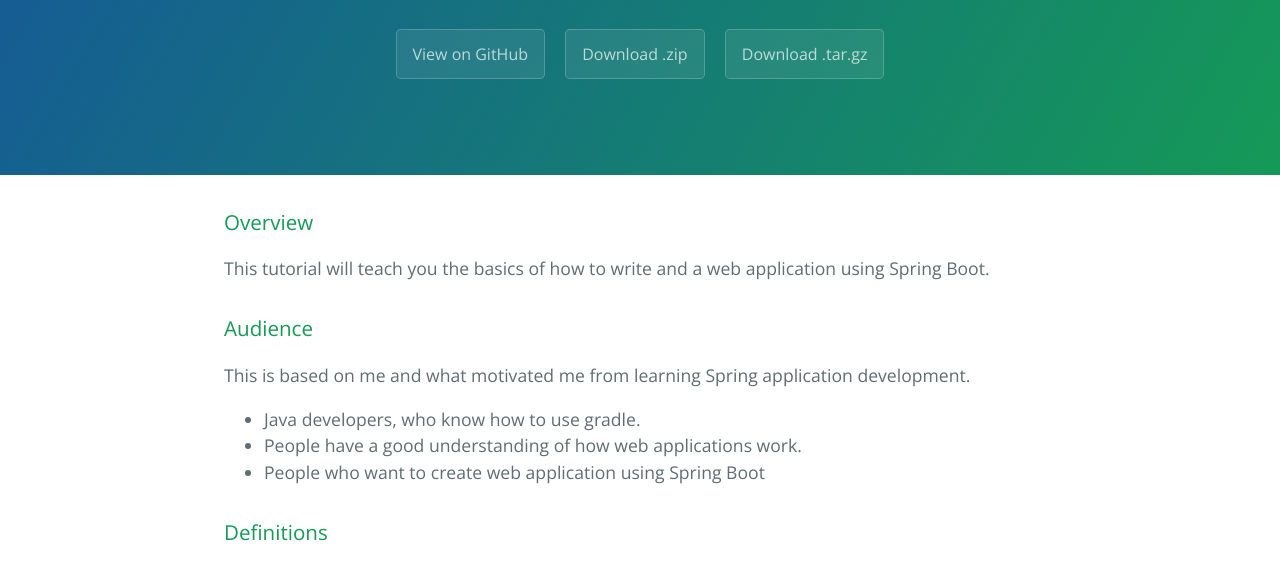
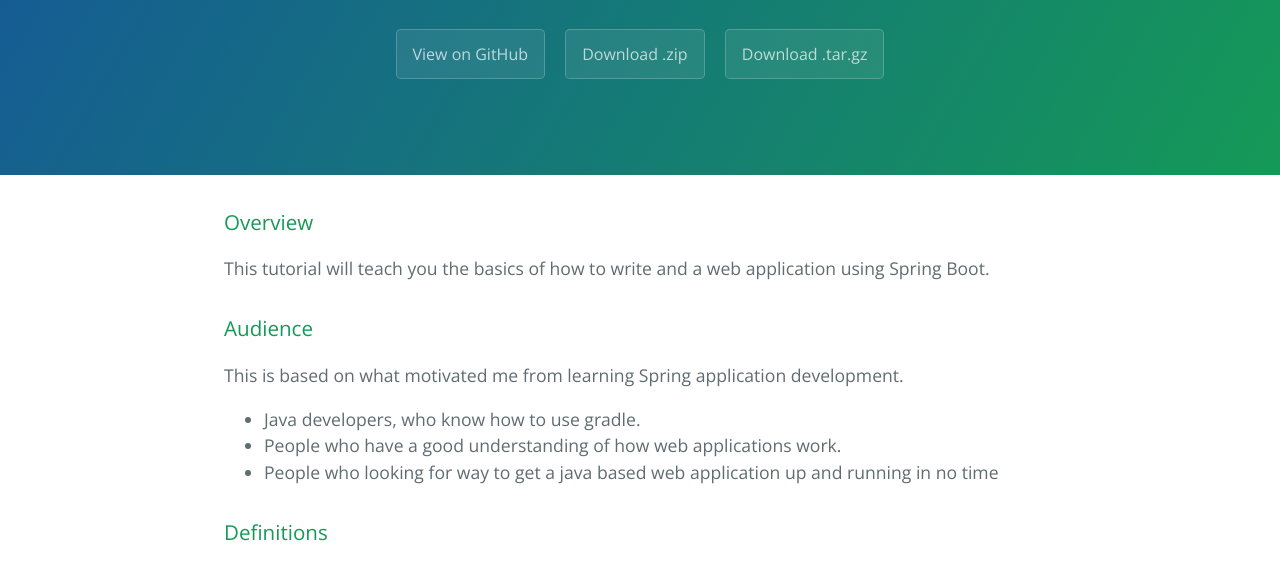
Before and after one commit to fuse-mars/spending-manager, a plain HTML site: page index.html in a window 1280 px wide. Shown: the part 208-769 px from the top of the page. Drawn offline with nearby package versions, Linux system fonts and the light colour scheme.

```diff
--- a/index.html
+++ b/index.html
@@ -27,12 +27,12 @@
 <h3>
 <a id="audience" class="anchor" href="#audience" aria-hidden="true"><span class="octicon octicon-link"></span></a>Audience</h3>
 
-<p>This is based on me and what motivated me from learning Spring application development. </p>
+<p>This is based on what motivated me from learning Spring application development. </p>
 
 <ul>
 <li>Java developers, who know how to use gradle.</li>
-<li>People have a good understanding of how web applications work.</li>
-<li>People who want to create web application using Spring Boot</li>
+<li>People who have a good understanding of how web applications work.</li>
+<li>People who looking for way to get a java based web application up and running in no time</li>
 </ul>
 
 <h3>
--- a/params.json
+++ b/params.json
@@ -1 +1 @@
-{"name":"Spring boot 101","tagline":"Simple web application written using Spring Framework and run on top of Spring Boot","body":"### Overview\r\nThis tutorial will teach you the basics of how to write and a web application using Spring Boot.\r\n\r\n### Audience\r\nThis is based on me and what motivated me from learning Spring application development. \r\n* Java developers, who know how to use gradle.\r\n* People have a good understanding of how web applications work.\r\n* People who want to create web application using Spring Boot\r\n\r\n### Definitions\r\n* Spring\r\n* Spring Boot\r\n\r\n### Project Description\r\nFood spending management Application that allows users to record breakfast, Lunch, and Dinner expenses.\r\n\r\n### Required tools\r\n\r\n### Application Structure\r\n\r\n### Coding\r\n\r\nBelow, we are going to describe every step taken to complete the project (from scratch)\r\n\r\n\r\n### Testing\r\n\r\n### Future work\r\n* Running Spring Boot Application inside a docker container.","google":"UA-68265226-1","note":"Don't delete this file! It's used internally to help with page regeneration."}
+{"name":"Spring boot 101","tagline":"Simple web application written using Spring Framework and run on top of Spring Boot","body":"### Overview\r\nThis tutorial will teach you the basics of how to write and a web application using Spring Boot.\r\n\r\n### Audience\r\nThis is based on what motivated me from learning Spring application development. \r\n* Java developers, who know how to use gradle.\r\n* People who have a good understanding of how web applications work.\r\n* People who looking for way to get a java based web application up and running in no time\r\n\r\n### Definitions\r\n* Spring\r\n* Spring Boot\r\n\r\n### Project Description\r\nFood spending management Application that allows users to record breakfast, Lunch, and Dinner expenses.\r\n\r\n### Required tools\r\n\r\n### Application Structure\r\n\r\n### Coding\r\n\r\nBelow, we are going to describe every step taken to complete the project (from scratch)\r\n\r\n\r\n### Testing\r\n\r\n### Future work\r\n* Running Spring Boot Application inside a docker container.","google":"UA-68265226-1","note":"Don't delete this file! It's used internally to help with page regeneration."}
```
